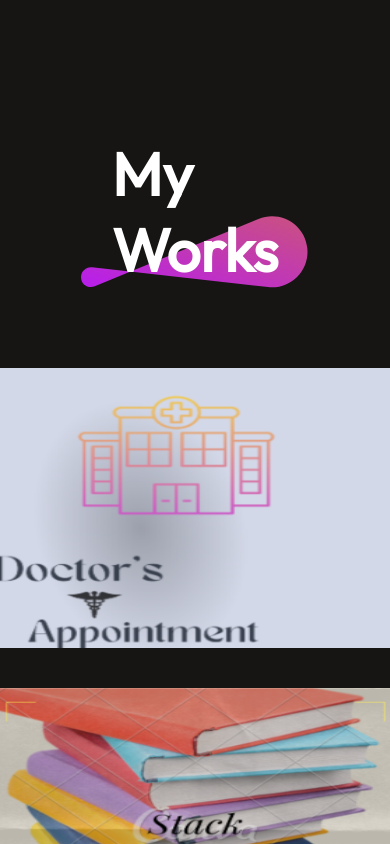
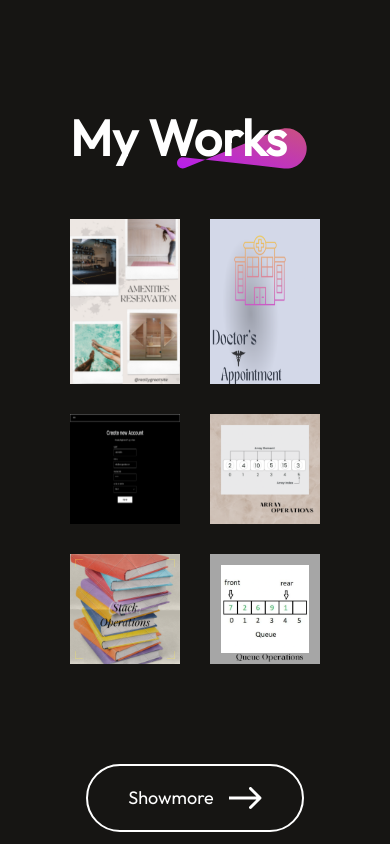
Before and after one commit to akhilpgvr/portfolio-react, a React (Vite) app: page / in a window 390 px wide. Shown: the part 4380-5224 px from the top of the page. Built offline with nearby package versions, Linux system fonts and the light colour scheme.

Commit message:
responsive -- made mywork responsive

```diff
--- a/src/components/Mywork/Mywork.css
+++ b/src/components/Mywork/Mywork.css
@@ -54,3 +54,33 @@
     gap: 30px;
     transition: 0.6s;
 }
+@media(max-width: 768px){
+    .mywork{
+        gap: 50px;
+        margin: 50px 70px;
+        align-items: start;
+    }
+    .mywork-title h2{
+        padding: 0;
+        font-size: 50px;
+        font-weight: 600;
+    }
+    .mywork-title img{
+        width: 130px;
+        margin-right: -20px;
+    }
+    .mywork-container{
+        grid-template-columns: 1fr 1fr;
+        gap: 30px;
+    }
+    .mywork-container img{
+        width: 100%;
+        height: 100%;
+    }
+    .mywork-showmore{
+        padding: 20px 40px;
+        font-size: 18px;
+        margin: 50px auto;
+        cursor: pointer;
+    }
+}
```
